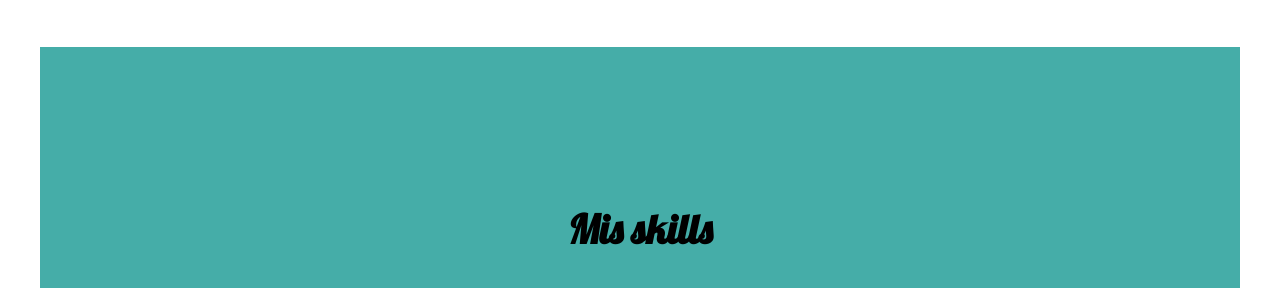
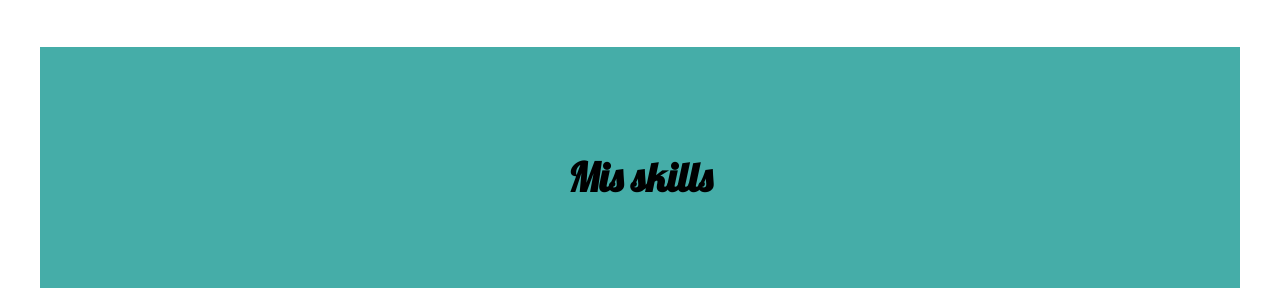
Before and after one commit to LoohanZero/Pagina-Loohan, a plain HTML site: page index.html in a window 1280 px wide. Shown: the part 947-1235 px from the top of the page. Drawn offline with Linux system fonts and the light colour scheme; a web font is replaced by a local one.

Commit message:
modificacion de flex

```diff
--- a/styles.css
+++ b/styles.css
@@ -137,7 +137,7 @@ body {
     margin: 50px auto;
     display: flex;
     flex-direction: column;
-    justify-content: center;
+    justify-content: space-evenly;
     align-items: center;
 }
 
@@ -146,10 +146,7 @@ body {
     flex-wrap: wrap;
     justify-content: center;
     align-items: center;
-
 }
-
-
 .skill-img {
     height: 150px;
 
@@ -228,8 +225,6 @@ body {
 h2 {
     font-family: 'Lobster', cursive;
     font-size: 40px;
-    padding: 20px;
-
 }
 
 a {
```
